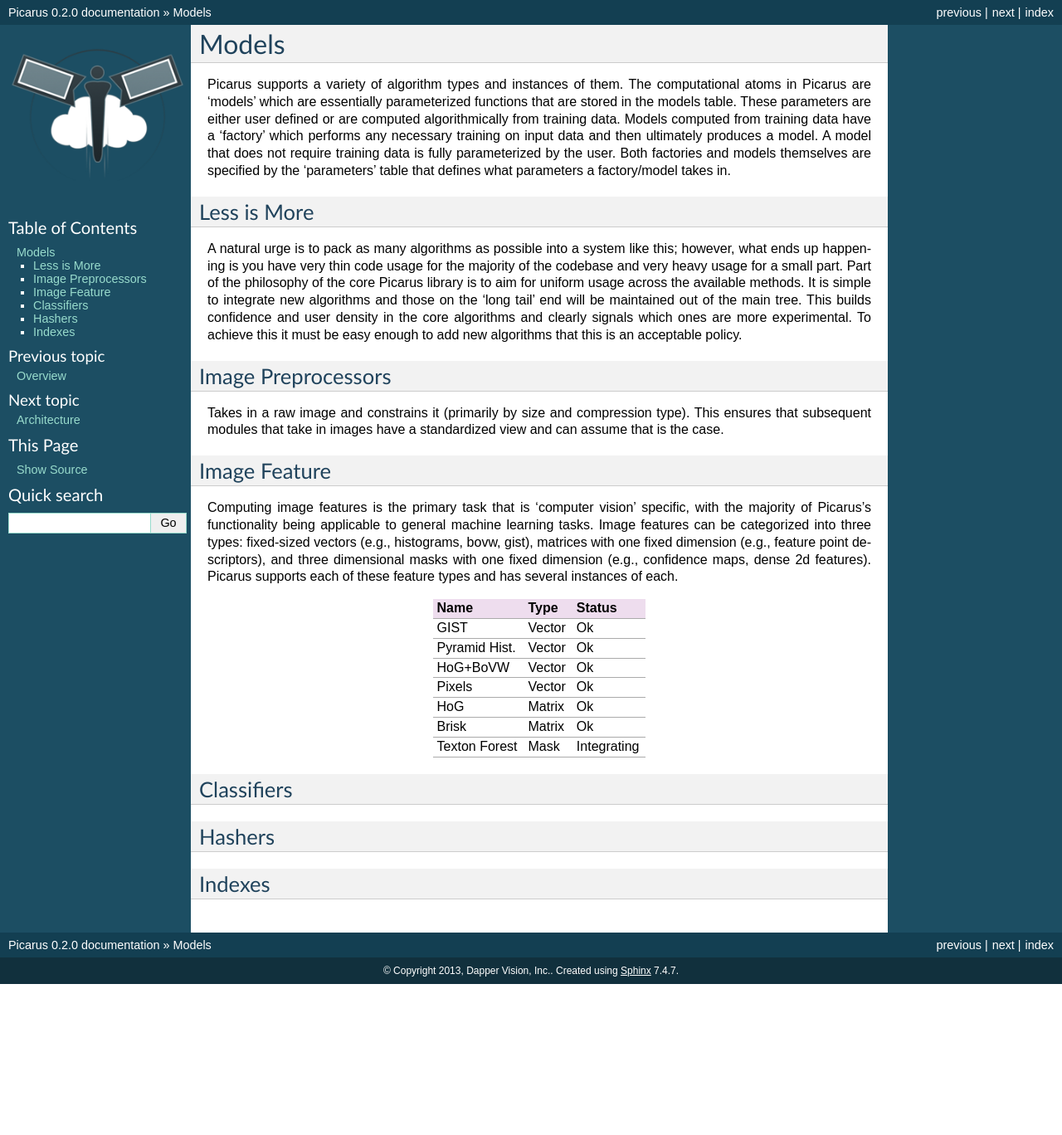
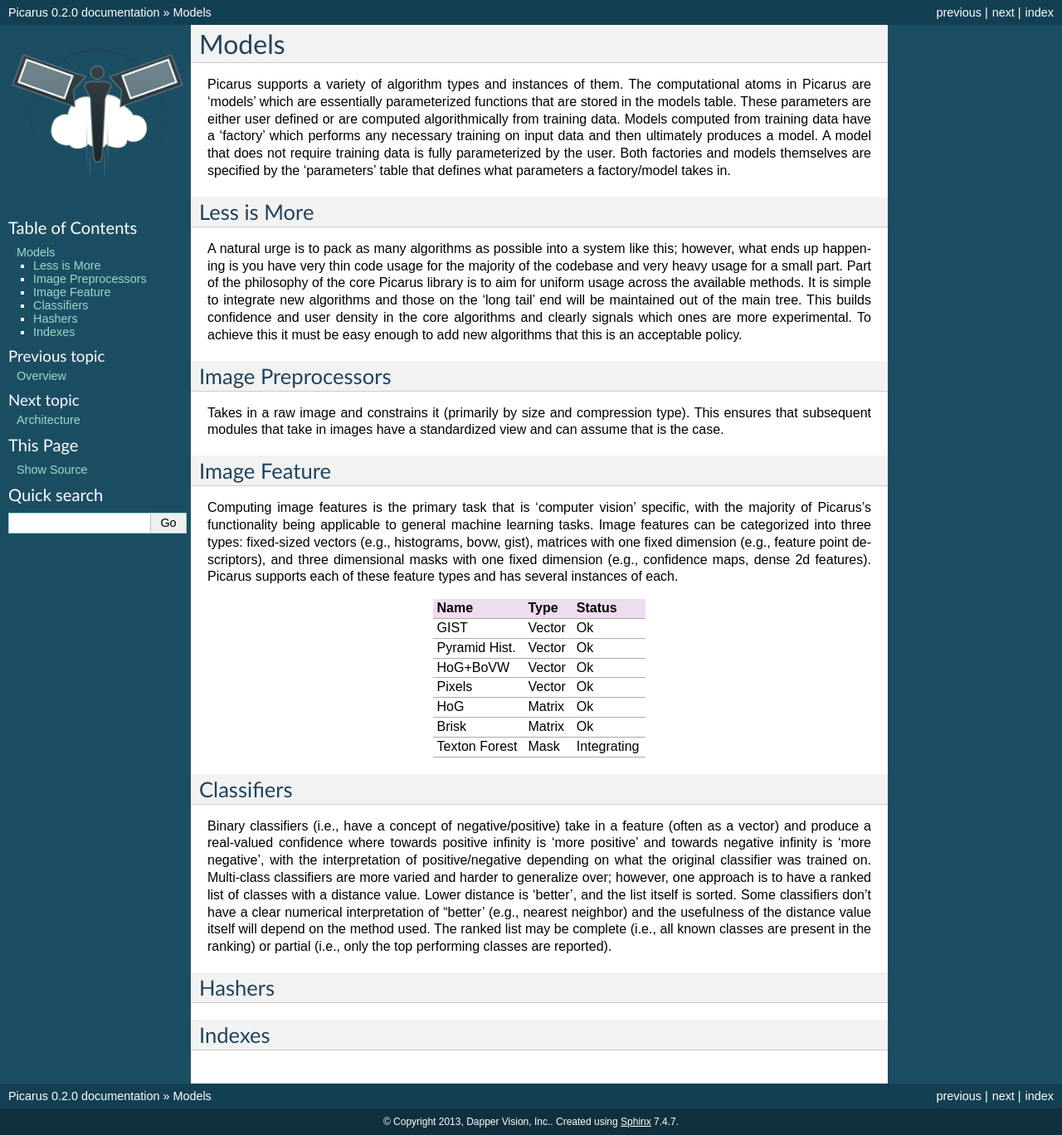
Before and after one commit to bwhite/picarus, a Sphinx documentation site: the page built from doc/algorithms.rst, in a window 1280 px wide. Shown: the whole page at 83% size. Built offline with Sphinx 7.4.7, drawn with Linux system fonts in a browser that asks for light colours; formulas are drawn with MathJax 3; before the commit the page ends 1186 px from its top, so only the background shows below that.

Commit message:
Updated
Signed-off-by: Brandyn A. White <bwhite@dappervision.com>

```diff
--- a/doc/algorithms.rst
+++ b/doc/algorithms.rst
@@ -29,7 +29,7 @@ Texton Forest   Mask       Integrating
 
 Classifiers
 ------------
-
+Binary classifiers (i.e., have a concept of negative/positive) take in a feature (often as a vector) and produce a real-valued confidence where towards positive infinity is 'more positive' and towards negative infinity is 'more negative', with the interpretation of positive/negative depending on what the original classifier was trained on.  Multi-class classifiers are more varied and harder to generalize over; however, one approach is to have a ranked list of classes with a distance value.  Lower distance is 'better', and the list itself is sorted.  Some classifiers don't have a clear numerical interpretation of "better' (e.g., nearest neighbor) and the usefulness of the distance value itself will depend on the method used.  The ranked list may be complete (i.e., all known classes are present in the ranking) or partial (i.e., only the top performing classes are reported).
 
 =============   =====        ==========
 Name            Type         Status
```
